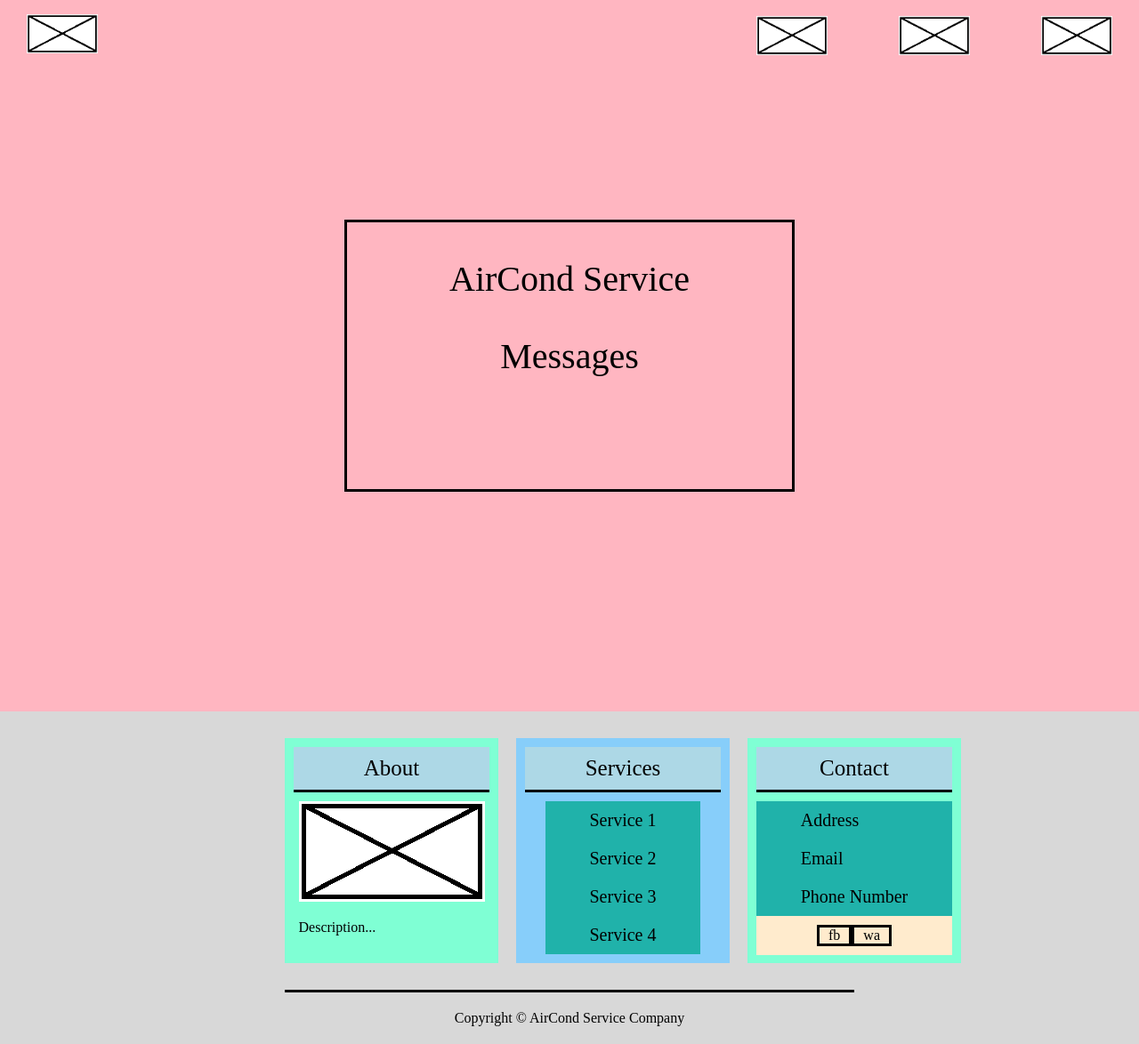
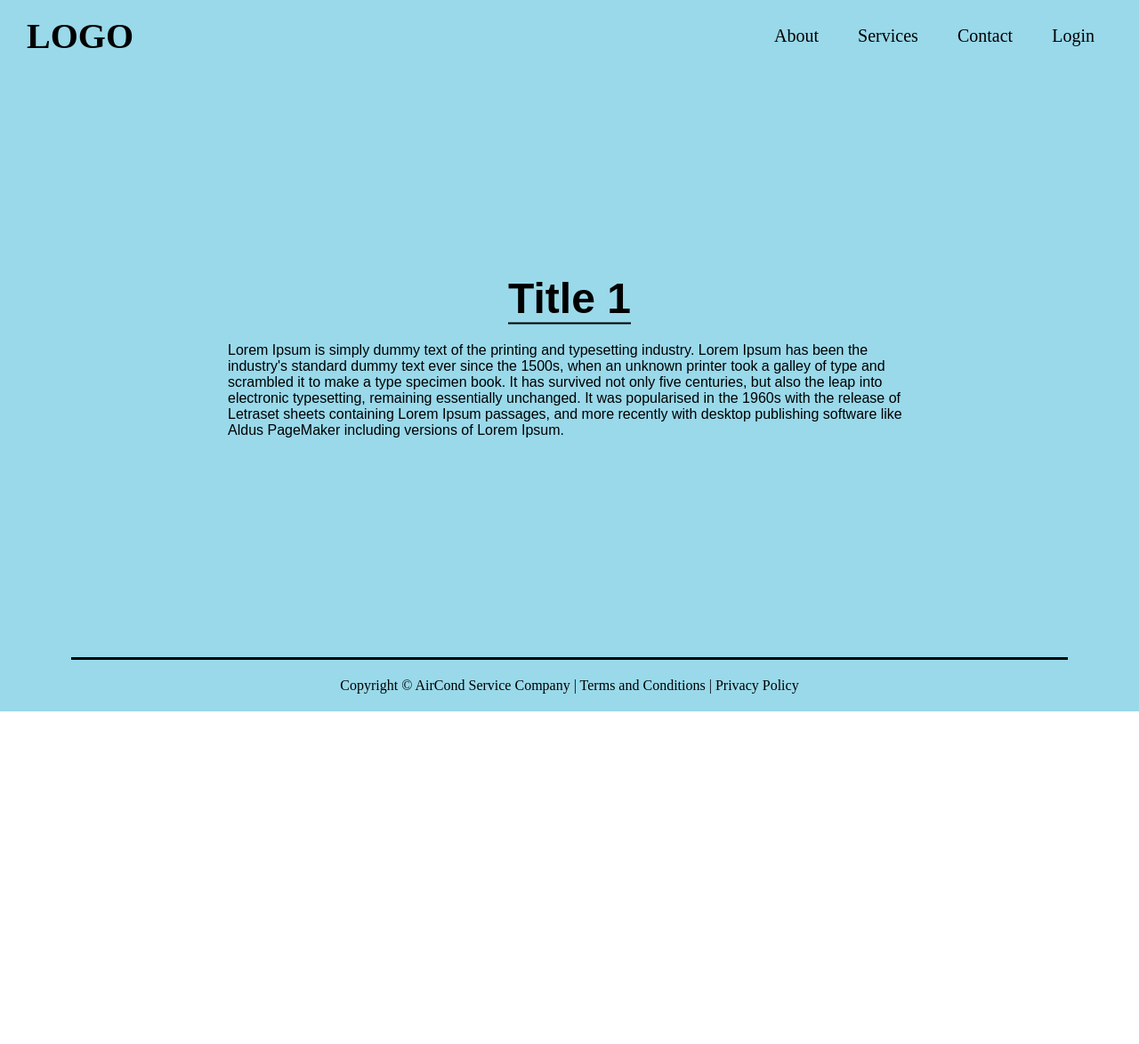
Before and after one commit to B-dd-dev/ac, a plain HTML site: page index.html in a window 1280 px wide. Shown: the whole page at 89% size. After the commit the page ends 800 px from the top, so only its background shows below. Drawn offline with Linux system fonts and the light colour scheme; a web font is replaced by a local one.

Commit message:
update the homepage

```diff
--- a/index.html
+++ b/index.html
@@ -4,85 +4,65 @@
         <title>AirCond Service Company</title>
 
         <!-- CSS -->
+        <link rel="preconnect" href="https://fonts.googleapis.com">
+        <link rel="preconnect" href="https://fonts.gstatic.com" crossorigin>
+        <link href="https://fonts.googleapis.com/css2?family=Dela+Gothic+One&family=Overpass&display=swap" rel="stylesheet">
+        <!-- font-family: 'Dela Gothic One', cursive;
+             font-family: 'Overpass', sans-serif; -->
         <link rel="stylesheet" href="styles/header.css">
-        <link rel="stylesheet" href="styles/footer.css">
+        <link rel="stylesheet" href="styles/footer-copyright.css">
         <link rel="stylesheet" href="styles/content.css">
         <link rel="stylesheet" href="styles/html.css">
 
+        <script src="https://kit.fontawesome.com/yourcode.js" crossorigin="anonymous"></script>
+
     </head>
     <body>
-        <header class="sticky-header">
+        <header>
             <div class="header-arrangement">
                 <div class="left-section">
-                    <img class="logo-image" src="images/img_block.png">
+                    <div class="header-logo">
+                        LOGO
+                    </div>
                 </div>
                 <div class="right-section">
-                    <img class="header-button" src="images/img_block.png">
-                    <img class="header-button" src="images/img_block.png">
-                    <img class="header-button" src="images/img_block.png">
+                    <a href="#">About</a>
+                    <a href="#">Services</a>
+                    <a href="#">Contact</a>
+                    <a href="#">Login</a>
                 </div>
             </div>
         </header>
 
-        <section class="top-background-image">
-            <div class="display-top-image"></div>
-            <div class="title-message">
-                <p>AirCond Service</p>
-                <p>Messages</p>
+        <section class="cover-page-container">
+            <img class="cover-page-image" id="js-display-image-onboard" src="images/img_1.png">
+            <div class="content-message">
+                <p class="content-message-title title-1">Title 1</p>
+                <p class="content-message-description title-1">Lorem Ipsum is simply dummy text of the printing and typesetting industry. Lorem Ipsum has been the industry's standard dummy text ever since the 1500s, when an unknown printer took a galley of type and scrambled it to make a type specimen book. It has survived not only five centuries, but also the leap into electronic typesetting, remaining essentially unchanged. It was popularised in the 1960s with the release of Letraset sheets containing Lorem Ipsum passages, and more recently with desktop publishing software like Aldus PageMaker including versions of Lorem Ipsum.</p>
             </div>
-        </section>
-
-        <section>
-            <div class="content-about-us">
-                <div>About Us</div>
-                <div></div>
+            <div class="content-message">
+                <p class="content-message-title title-2 display-hidden-title">Title 2</p>
+                <p class="content-message-description title-2 display-hidden-title">Lorem Ipsum is simply dummy text of the printing and typesetting industry. Lorem Ipsum has been the industry's standard dummy text ever since the 1500s, when an unknown printer took a galley of type and scrambled it to make a type specimen book. It has survived not only five centuries, but also the leap into electronic typesetting, remaining essentially unchanged. It was popularised in the 1960s with the release of Letraset sheets containing Lorem Ipsum passages, and more recently with desktop publishing software like Aldus PageMaker including versions of Lorem Ipsum.</p>
             </div>
-            <div class="content-ac-brand">
-                <div>AirCond Brands</div>
-                <div></div>
+            <div class="content-message">
+                <p class="content-message-title title-3 display-hidden-title">Title 3</p>
+                <p class="content-message-description title-3 display-hidden-title">Lorem Ipsum is simply dummy text of the printing and typesetting industry. Lorem Ipsum has been the industry's standard dummy text ever since the 1500s, when an unknown printer took a galley of type and scrambled it to make a type specimen book. It has survived not only five centuries, but also the leap into electronic typesetting, remaining essentially unchanged. It was popularised in the 1960s with the release of Letraset sheets containing Lorem Ipsum passages, and more recently with desktop publishing software like Aldus PageMaker including versions of Lorem Ipsum.</p>
             </div>
-            <div class="content-services">
-                <div>Our Services</div>
-                <div></div>
+            <div class="content-message">
+                <p class="content-message-title title-4 display-hidden-title">Title 4</p>
+                <p class="content-message-description title-4 display-hidden-title">Lorem Ipsum is simply dummy text of the printing and typesetting industry. Lorem Ipsum has been the industry's standard dummy text ever since the 1500s, when an unknown printer took a galley of type and scrambled it to make a type specimen book. It has survived not only five centuries, but also the leap into electronic typesetting, remaining essentially unchanged. It was popularised in the 1960s with the release of Letraset sheets containing Lorem Ipsum passages, and more recently with desktop publishing software like Aldus PageMaker including versions of Lorem Ipsum.</p>
             </div>
+            <!-- <div>
+                <a href="#"><img src="images/icons/facebook-round-color-icon.svg"></a>
+                <a href="#"><img src="images/icons/whatsapp-icon.svg"></a>
+            </div> -->
         </section>
 
         <footer>
-            <div class="footer">
-                <div class="footer-summary">
-                    <div class="footer-about-company">
-                        <div class="footer-summary-title">About</div>
-                        <div>
-                            <img src="images/img_block.png">
-                            <p>Description...</p>
-                        </div>
-                    </div>
-                    <div class="footer-services">
-                        <div class="footer-summary-title">Services</div>
-                        <div>
-                            <div class="footer-services-list">Service 1</div>
-                            <div class="footer-services-list">Service 2</div>
-                            <div class="footer-services-list">Service 3</div>
-                            <div class="footer-services-list">Service 4</div>
-                        </div>
-                    </div>
-                    <div class="footer-contact">
-                        <div class="footer-summary-title">Contact</div>
-                        <div>
-                            <div class="footer-contact-list">Address</div>
-                            <div class="footer-contact-list">Email</div>
-                            <div class="footer-contact-list">Phone Number</div>
-                            <div class="footer-contact-social-media">
-                                <div>fb</div>
-                                <div>wa</div>
-                            </div>
-                        </div>
-                    </div>
-                </div>
-                <div class="footer-copyright">
-                    Copyright &copy; AirCond Service Company
-                </div>
-            </div>
+            <div class="footer-copyright">
+                Copyright &copy; AirCond Service Company &#124; Terms and Conditions &#124; Privacy Policy</div>
         </footer>
+
+        <script src="scripts/cover-page.js"></script>
     </body>
 </html>
```
Also changed, not shown: index2.html (deleted, +0 -68 lines).
